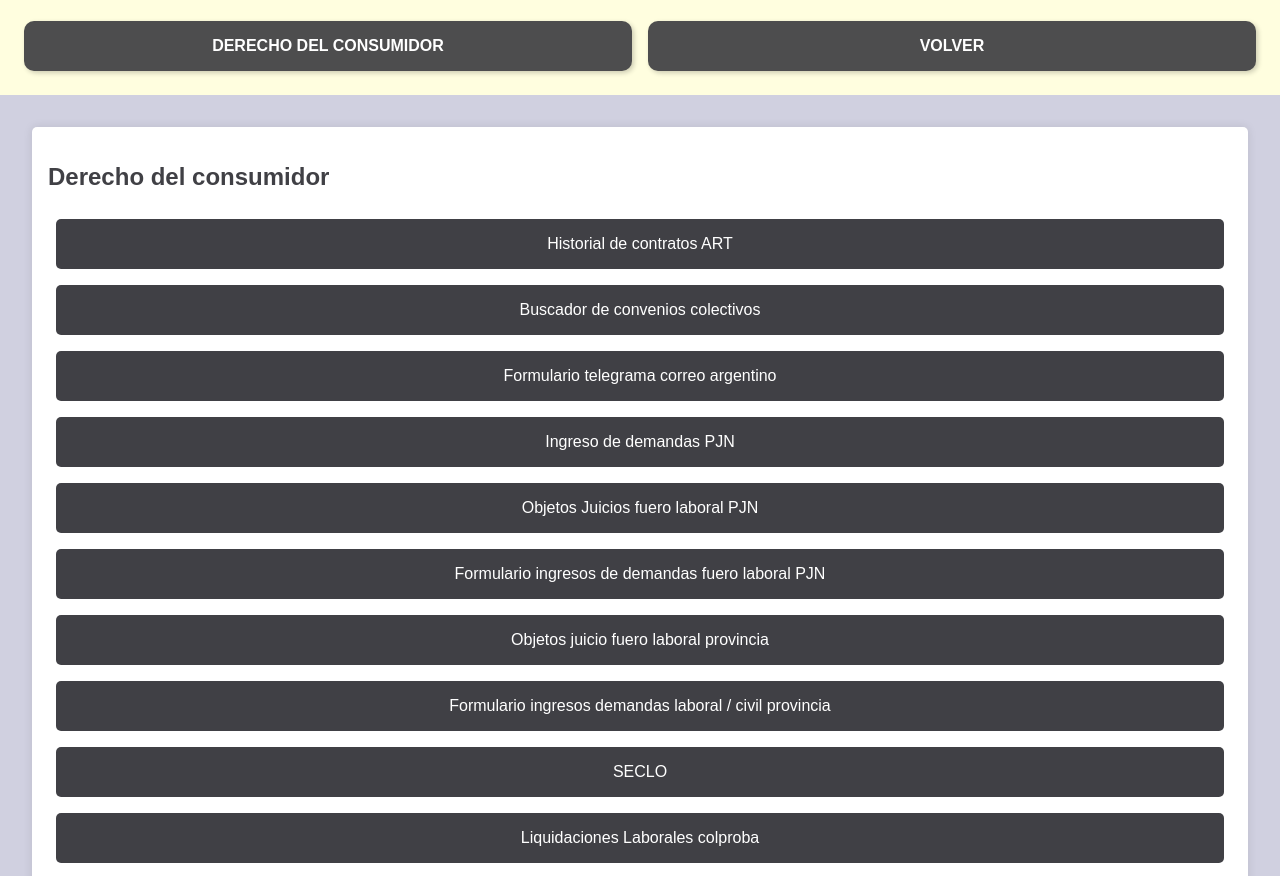
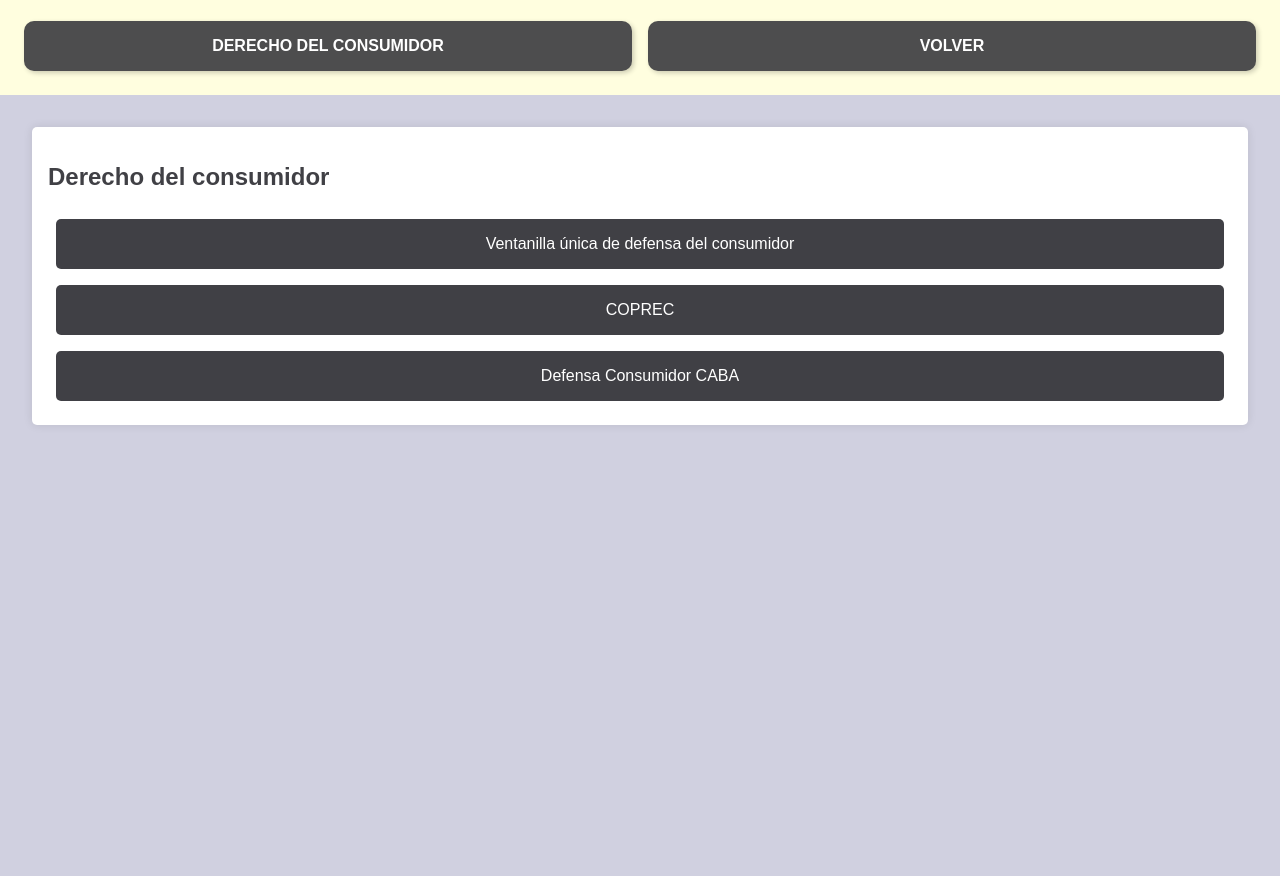
Before and after one commit to Ignaserrano/Estudio-juridico, a plain HTML site: page consumidor.html in a window 1280 px wide. Shown: the part 63-939 px from the top of the page. After the commit the page ends 800 px from the top, so only its background shows below. Drawn offline with Linux system fonts and the light colour scheme.

Commit message:
Update consumidor.html

```diff
--- a/consumidor.html
+++ b/consumidor.html
@@ -22,20 +22,10 @@
 
 		<section id="consumidor" class="content-section">
             <h2>Derecho del consumidor</h2>
-            <button onclick="abrirNuevaVentana('https://www.srt.gob.ar/arg/historial.php')">Historial de contratos ART</button>
-            <button onclick="abrirNuevaVentana('https://cct.trabajo.gob.ar/Home/Filtro')">Buscador de convenios colectivos</button>
-			<button onclick="abrirNuevaVentana('https://www.correoargentino.com.ar/sites/default/files/tcl30web.pdf')">Formulario telegrama correo argentino</button>
-			<button onclick="abrirNuevaVentana('http://old.pjn.gov.ar/publico/demandas.pdf')">Ingreso de demandas PJN</button>
-			<button onclick="abrirNuevaVentana('http://old.pjn.gov.ar/publico/oj/TRABAJO.pdf')">Objetos Juicios fuero laboral PJN</button>
-            <button onclick="abrirNuevaVentana('http://old.pjn.gov.ar/publico/minutas/FORMULARIO.pdf')">Formulario ingresos de demandas fuero laboral PJN</button>
-			<button onclick="abrirNuevaVentana('https://www.scba.gov.ar/informacion/tablas/Fuero Laboral 2015.pdf')">Objetos juicio fuero laboral provincia</button>
-			<button onclick="abrirNuevaVentana('https://view.officeapps.live.com/op/view.aspx?src=https%3A%2F%2Fwww.scba.gov.ar%2Fdescargas%2FReceptoria%2FForm%2520Ingreso%2520Civil.xls&wdOrigin=BROWSELINK')">Formulario ingresos demandas laboral / civil provincia</button>
-			<button onclick="abrirNuevaVentana('https://login-ext.trabajo.gob.ar/Login.aspx')">SECLO</button>
-            <button onclick="abrirNuevaVentana('https://colproba.org.ar/liquidaciones/laborales/index.php')">Liquidaciones Laborales colproba</button>
-			<button onclick="abrirNuevaVentana('https://www.anses.gob.ar/consultas/obra-social-codem')">Consulta de CODEM</button>
-			<button onclick="abrirNuevaVentana('https://serviciosweb.afip.gob.ar/tramites_con_clave_fiscal/treb/app/indexBasica.aspx')">Consulta trabajo registrado</button>
-
-        </section>
+            <button onclick="abrirNuevaVentana('https://autogestion.produccion.gob.ar/consumidores')">Ventanilla única de defensa del consumidor</button>
+            <button onclick="abrirNuevaVentana('https://www.consumoprotegido.gob.ar/mis_reclamos')">COPREC</button>
+			<button onclick="abrirNuevaVentana('https://buenosaires.gob.ar/gobierno/atencion-ciudadana/defensa-al-consumidor')">Defensa Consumidor CABA</button>
+	        </section>
 
 
     </main>
```
